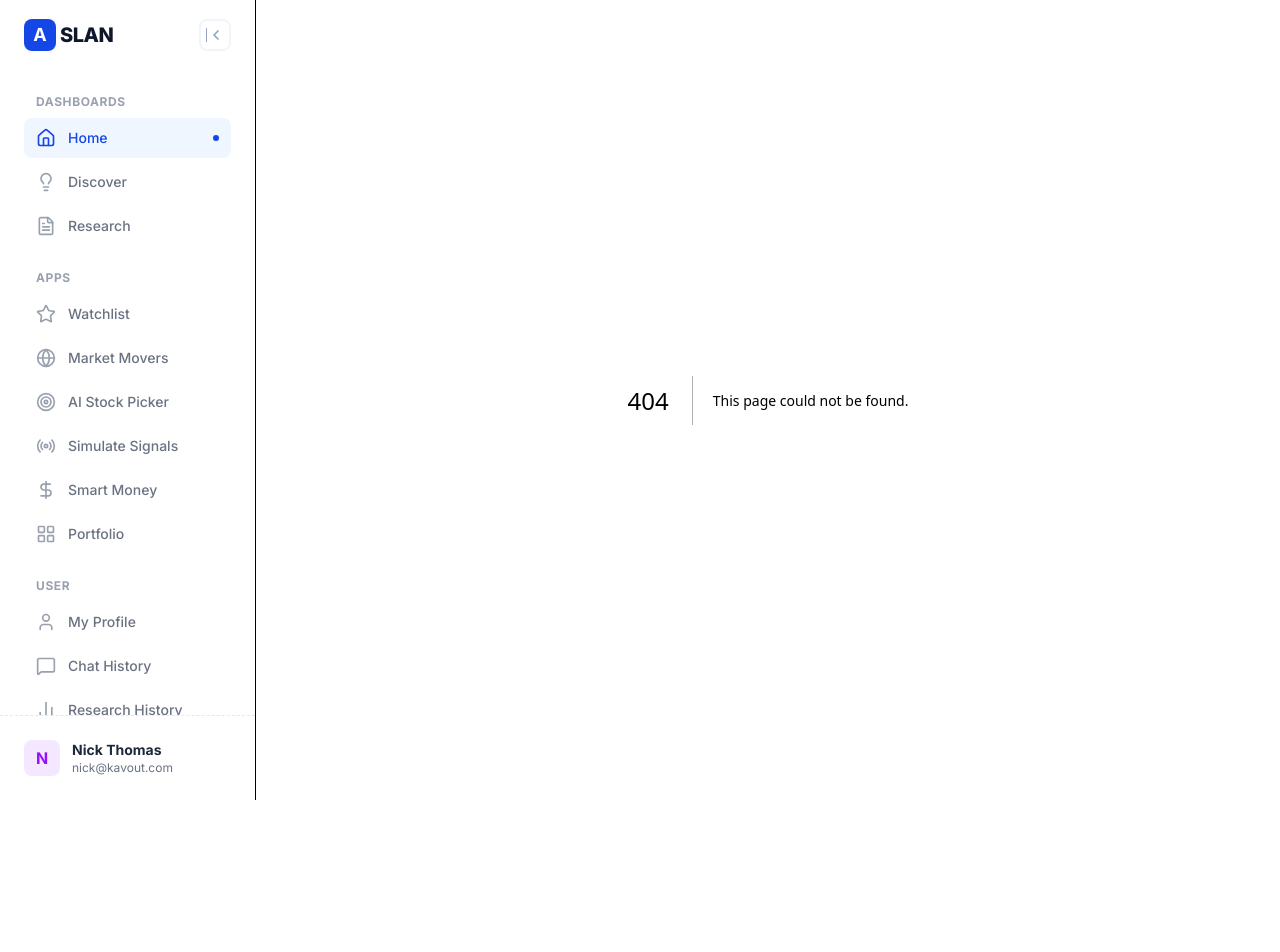
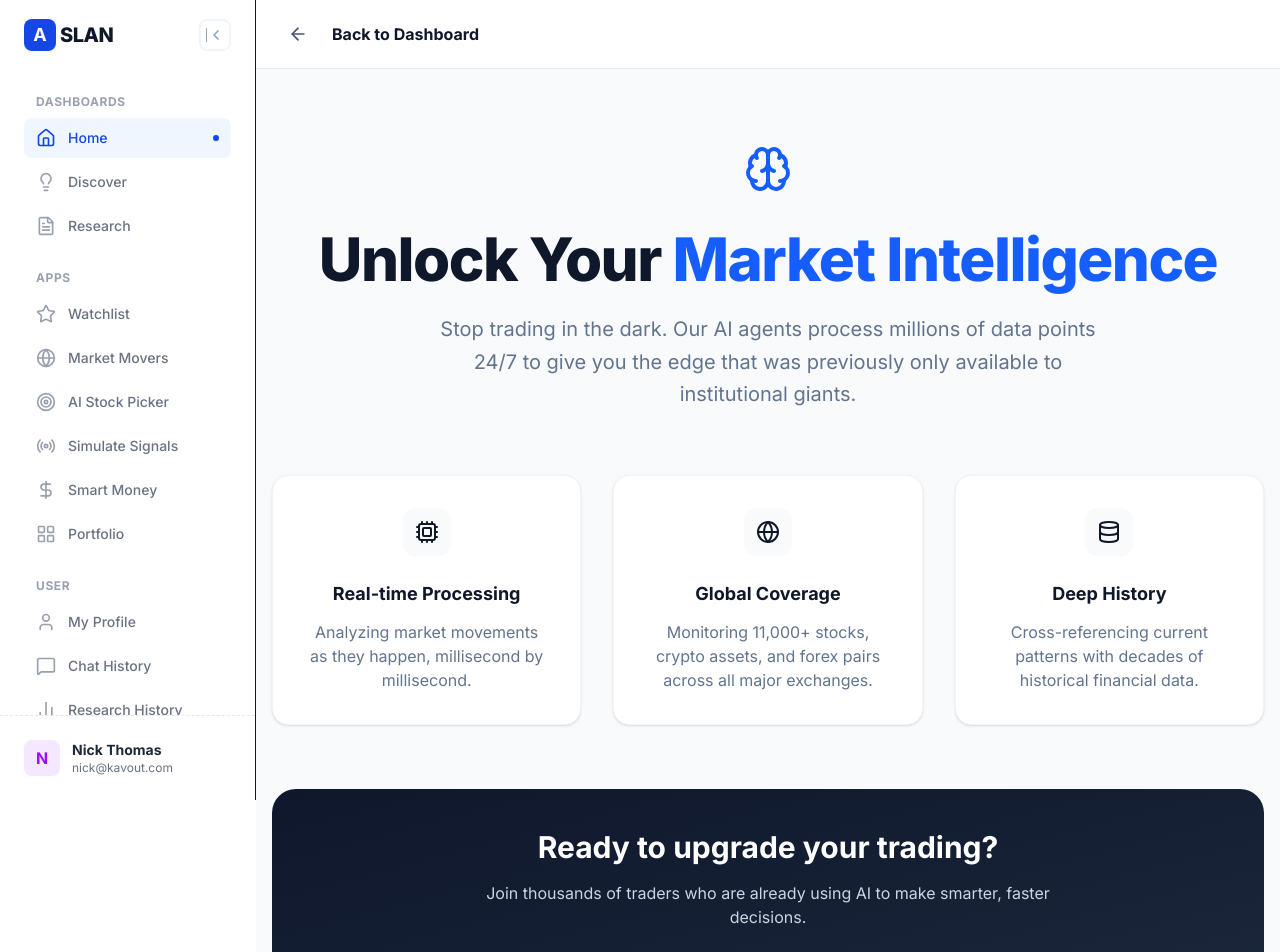
Before and after one commit to Paichanwut/aslan, a Next.js app: page /intelligence in a window 1280 px wide. Before the commit this address had no page. Shown: the top 952 px of the page. Before the commit the page ends 800 px from the top, so only its background shows below. Built offline with nearby package versions, Linux system fonts and the light colour scheme.

Commit message:
feat: Link Market Never Sleeps text to new Intelligence page

```diff
--- /dev/null
+++ b/src/app/intelligence/page.tsx
@@ -0,0 +1,88 @@
+"use client";
+
+import Link from "next/link";
+import { ArrowLeft, Brain, Cpu, Database, Globe } from "lucide-react";
+
+export default function IntelligencePage() {
+  return (
+    <div className="min-h-screen bg-slate-50 font-sans">
+      {/* Navigation Bar */}
+      <div className="bg-white border-b border-gray-200 px-6 py-4 sticky top-0 z-40 flex items-center justify-between">
+        <div className="flex items-center gap-4">
+          <Link
+            href="/"
+            className="p-2 rounded-full hover:bg-gray-100 text-slate-600 transition-colors"
+          >
+            <ArrowLeft className="w-5 h-5" />
+          </Link>
+          <span className="font-bold text-slate-900">Back to Dashboard</span>
+        </div>
+      </div>
+
+      <main className="max-w-5xl mx-auto px-4 py-16">
+        <div className="text-center mb-16">
+          <div className="inline-flex items-center justify-center p-3 bg-blue-50rounded-2xl mb-6">
+            <Brain className="w-12 h-12 text-blue-600" />
+          </div>
+          <h1 className="text-4xl md:text-6xl font-extrabold text-slate-900 mb-6 tracking-tight">
+            Unlock Your{" "}
+            <span className="text-blue-600">Market Intelligence</span>
+          </h1>
+          <p className="text-xl text-slate-500 max-w-2xl mx-auto leading-relaxed">
+            Stop trading in the dark. Our AI agents process millions of data
+            points 24/7 to give you the edge that was previously only available
+            to institutional giants.
+          </p>
+        </div>
+
+        <div className="grid md:grid-cols-3 gap-8 mb-16">
+          {[
+            {
+              icon: Cpu,
+              title: "Real-time Processing",
+              desc: "Analyzing market movements as they happen, millisecond by millisecond.",
+            },
+            {
+              icon: Globe,
+              title: "Global Coverage",
+              desc: "Monitoring 11,000+ stocks, crypto assets, and forex pairs across all major exchanges.",
+            },
+            {
+              icon: Database,
+              title: "Deep History",
+              desc: "Cross-referencing current patterns with decades of historical financial data.",
+            },
+          ].map((feature, i) => (
+            <div
+              key={i}
+              className="bg-white p-8 rounded-2xl border border-gray-100 shadow-sm hover:shadow-md transition-shadow text-center"
+            >
+              <div className="w-12 h-12 bg-gray-50 rounded-xl flex items-center justify-center mx-auto mb-6 text-slate-900">
+                <feature.icon className="w-6 h-6" />
+              </div>
+              <h3 className="text-lg font-bold text-slate-900 mb-3">
+                {feature.title}
+              </h3>
+              <p className="text-slate-500">{feature.desc}</p>
+            </div>
+          ))}
+        </div>
+
+        <div className="bg-gradient-to-br from-slate-900 to-slate-800 rounded-3xl p-10 text-center text-white relative overflow-hidden">
+          <div className="relative z-10">
+            <h2 className="text-3xl font-bold mb-4">
+              Ready to upgrade your trading?
+            </h2>
+            <p className="text-slate-300 mb-8 max-w-xl mx-auto">
+              Join thousands of traders who are already using AI to make
+              smarter, faster decisions.
+            </p>
+            <button className="bg-white text-slate-900 px-8 py-3 rounded-full font-bold hover:bg-blue-50 transition-colors">
+              Get Started Now
+            </button>
+          </div>
+        </div>
+      </main>
+    </div>
+  );
+}
--- a/src/components/landing/PainPointsSection.tsx
+++ b/src/components/landing/PainPointsSection.tsx
@@ -1,15 +1,21 @@
 import { PAIN_POINTS } from "@/data/mockData";
+import Link from "next/link";
 
 export function PainPointsSection() {
   return (
     <section className="py-12 px-4 bg-slate-50/50">
       <div className="max-w-6xl mx-auto">
         <div className="text-center mb-10">
-          <h2 className="text-3xl font-extrabold text-slate-900 mb-4 max-w-3xl mx-auto leading-tight">
-            The Market Never Sleeps.
-            <br />
-            Neither Should Your Intelligence.
-          </h2>
+          <Link
+            href="/intelligence"
+            className="block group cursor-pointer inline-block"
+          >
+            <h2 className="text-3xl font-extrabold text-slate-900 mb-4 max-w-3xl mx-auto leading-tight group-hover:text-blue-600 transition-colors">
+              The Market Never Sleeps.
+              <br />
+              Neither Should Your Intelligence.
+            </h2>
+          </Link>
           <p className="text-base text-slate-500 max-w-2xl mx-auto">
             Every day, millions of investors face the same struggles.
             <br className="hidden md:block" />
```
